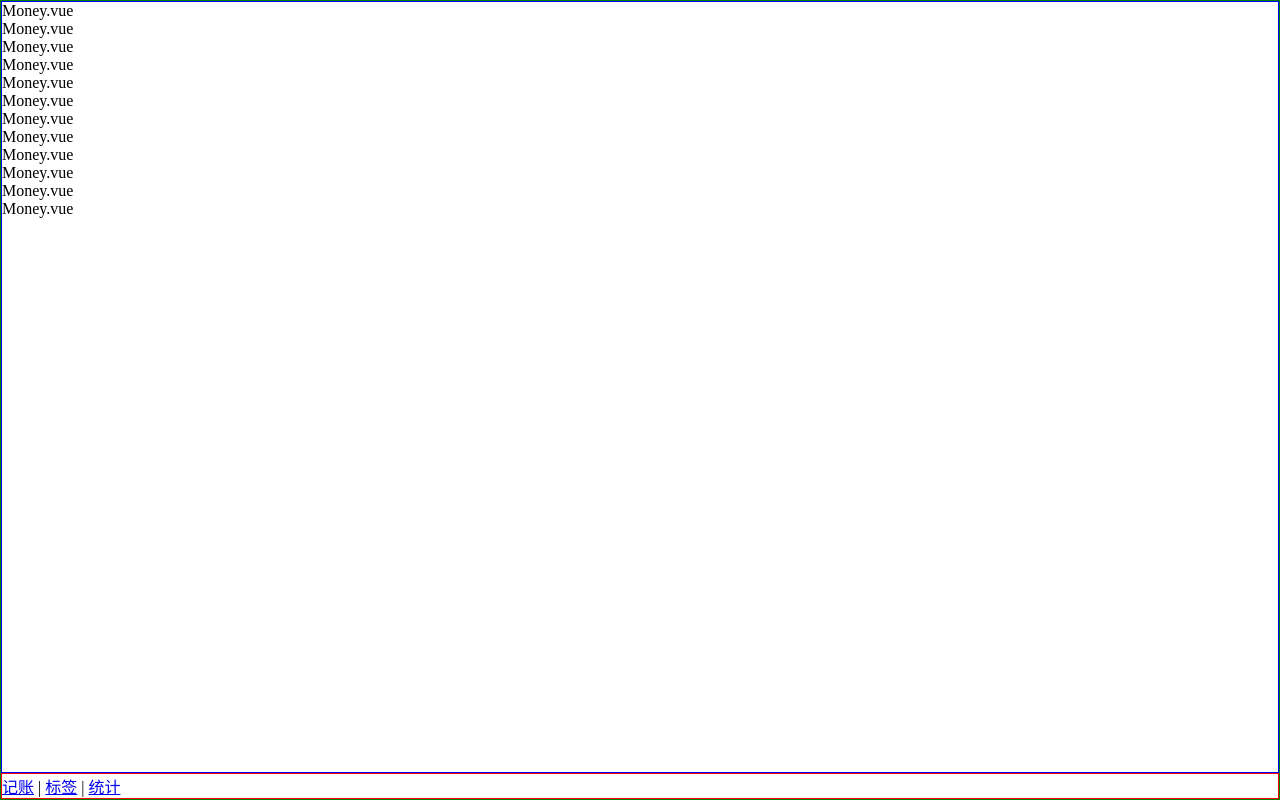
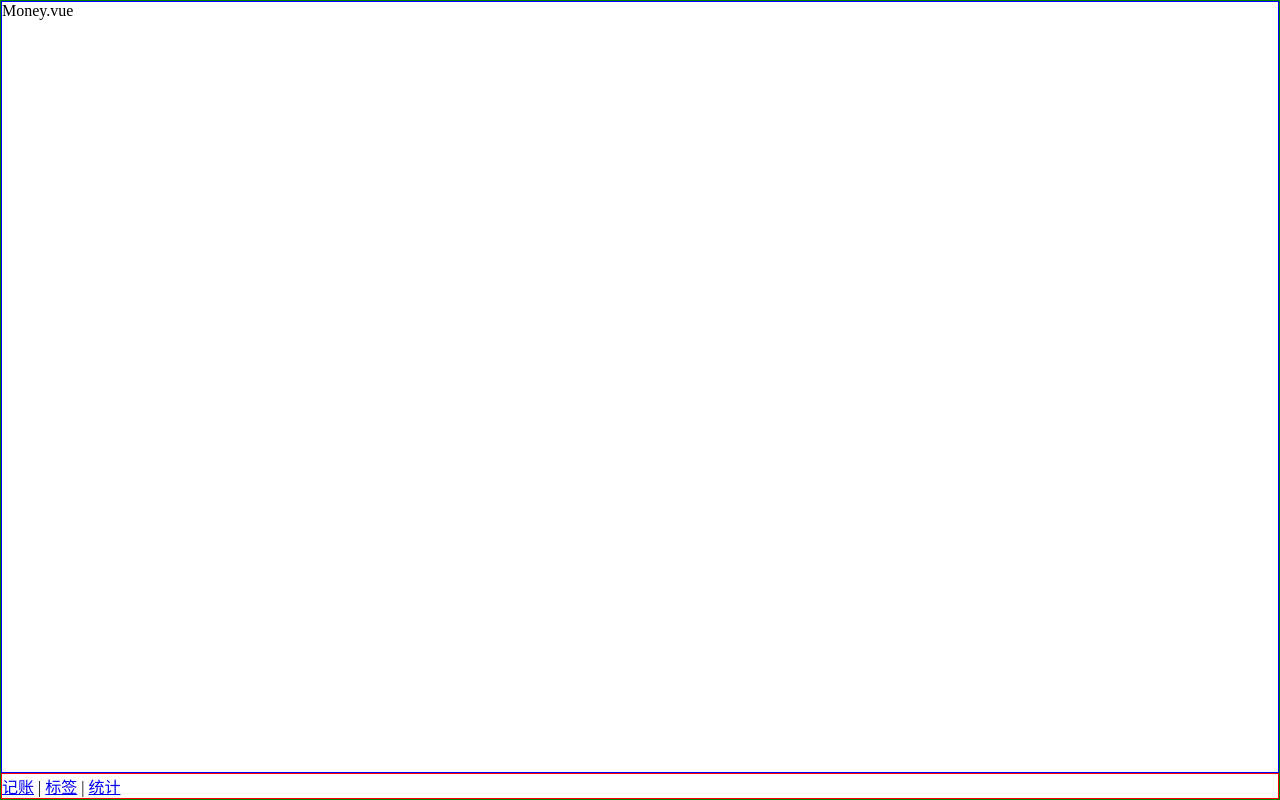
Before and after one commit to zkeq/jirengu_prosperity, a Vue app: page /#/money in a window 1280 px wide. Built offline with nearby package versions, Linux system fonts and the light colour scheme.

Commit message:
将代码进一步封装，封装到组件里面

```diff
--- /dev/null
+++ b/src/components/Layout.vue
@@ -0,0 +1,29 @@
+<template>
+    <div>
+    <div class="nav-wrapper">
+        <div class="content">
+            <slot></slot>
+        </div>
+        <Nav />
+    </div>
+    </div>
+</template>
+<script lang="ts">
+    export default {
+        name: "Layout",
+    }
+</script>
+
+<style lang="scss" scoped>
+    .nav-wrapper {
+        display: flex;
+        border: 1px solid green;
+        flex-direction: column;
+        height: 100vh;
+    }
+    .content {
+        border: 1px solid blue;
+        overflow: auto;
+        flex-grow: 1;
+    }
+</style>
--- a/src/main.ts
+++ b/src/main.ts
@@ -1,16 +1,18 @@
-import Vue from 'vue'
-import App from './App.vue'
-import './registerServiceWorker'
-import router from './router/index'
-import store from './store'
-import Nav from '@/components/Nav.vue';
+import Vue from "vue";
+import App from "./App.vue";
+import "./registerServiceWorker";
+import router from "./router/index";
+import store from "./store";
+import Nav from "@/components/Nav.vue";
+import Layout from "@/components/Layout.vue";
 
-Vue.config.productionTip = false
+Vue.config.productionTip = false;
 
-Vue.component("Nav", Nav)
+Vue.component("Nav", Nav);
+Vue.component("Layout", Layout);
 
 new Vue({
   router: router,
   store,
-  render: h => h(App)
-}).$mount('#app')
+  render: (h) => h(App),
+}).$mount("#app");
--- a/src/views/Labels.vue
+++ b/src/views/Labels.vue
@@ -1,17 +1,11 @@
 <template>
-  <div>
-    Label.vue
-    <Nav />
-  </div>
+  <Layout>
+      Label.vue
+  </Layout>
 </template>
 
 <script lang="ts">
-
-    export default {
-        name: "Labels",
-    };
-
+export default {
+  name: "Labels",
+};
 </script>
-
-<style lang="scss" scoped>
-</style>
--- a/src/views/Money.vue
+++ b/src/views/Money.vue
@@ -1,30 +1,13 @@
 <template>
-    <div class="nav-wrapper">
-        <div class="content">
-        <p>Money.vue</p><p>Money.vue</p><p>Money.vue</p><p>Money.vue</p><p>Money.vue</p><p>Money.vue</p>
-        <p>Money.vue</p><p>Money.vue</p><p>Money.vue</p><p>Money.vue</p><p>Money.vue</p><p>Money.vue</p>
-        </div>
-        <Nav />
-    </div>
+  <div>
+    <Layout>
+      Money.vue
+    </Layout>
+  </div>
 </template>
 
 <script lang="ts">
-
-    export default {
-        name: "Money",
-}
+export default {
+  name: "Money",
+};
 </script>
-
-<style lang="scss" scoped>
-    .nav-wrapper {
-        display: flex;
-        border: 1px solid green;
-        flex-direction: column;
-        height: 100vh;
-    }
-    .content {
-        border: 1px solid blue;
-        overflow: auto;
-        flex-grow: 1;
-    }
-</style>
--- a/src/views/Statistics.vue
+++ b/src/views/Statistics.vue
@@ -1,18 +1,15 @@
 <template>
-    <div>
+  <div>
+    <Layout>
         Statistics.VUE
-        <Nav />
-    </div>
+    </Layout>
+  </div>
 </template>
 
 <script lang="ts">
-    import Vue from 'vue'
+import Vue from "vue";
 
-    export default Vue.extend({
-    name: "Statistics",
-})
+export default Vue.extend({
+  name: "Statistics",
+});
 </script>
-
-<style lang="scss" scoped>
-
-</style>
```
